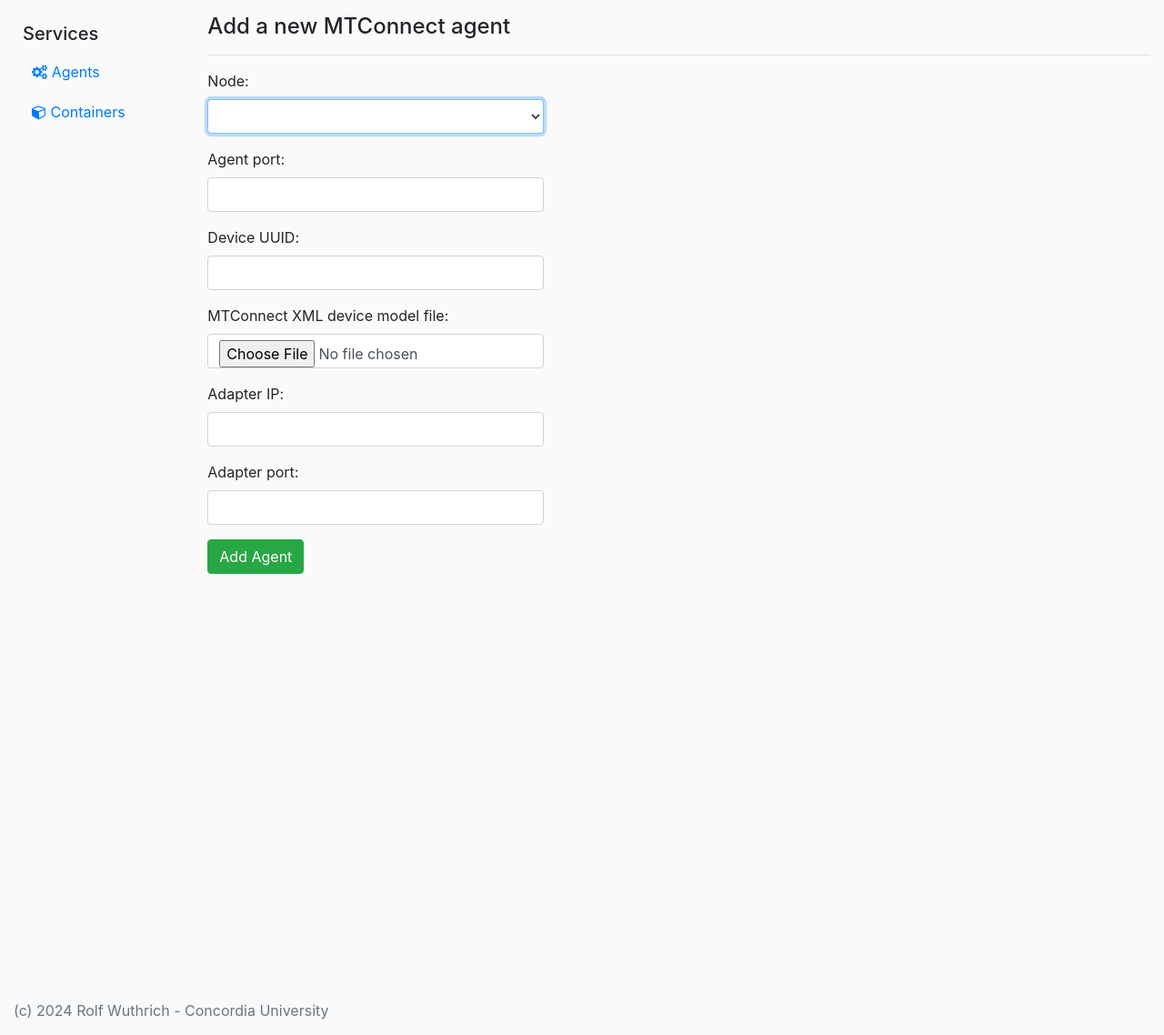
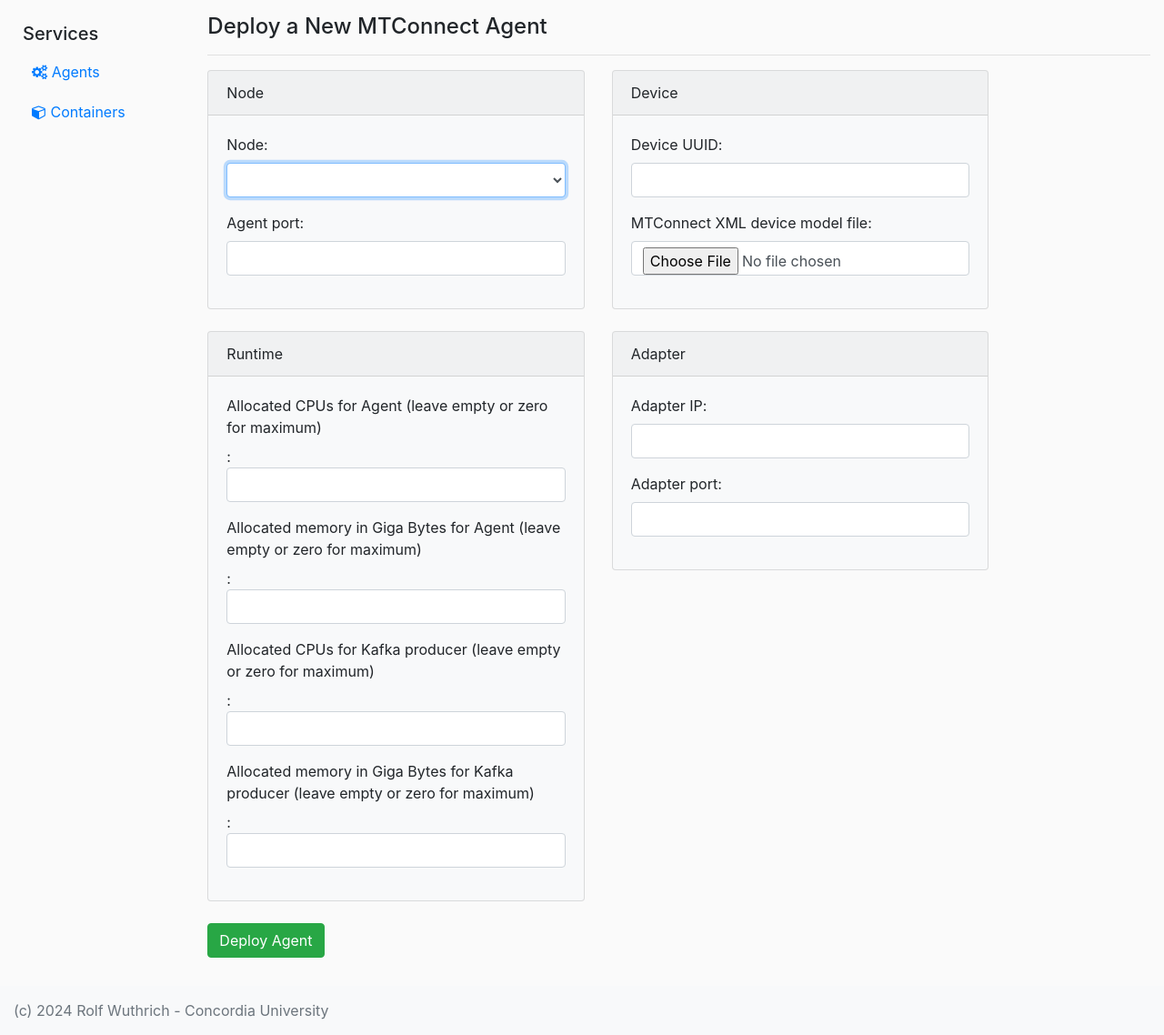
Before and after one commit to Demo-Smart-Factory-Concordia-University/OpenFactory, a Flask app: template openfactory/datafabric/app/services/templates/services/agents/agent_add.html in a window 1280 px wide. Shown: the part 56-1194 px from the top of the page at 91% size. Run offline with Flask 3, Linux system fonts and the light colour scheme; the template is opened without the code that fills it: values that come from a table or form of the project are taken from there, others are empty; some libraries are stand-ins or nearby versions.

Commit message:
Add runtime CPUs

```diff
--- a/openfactory/datafabric/app/main/rq_tasks/agent_up.py
+++ b/openfactory/datafabric/app/main/rq_tasks/agent_up.py
@@ -14,7 +14,7 @@ from openfactory.datafabric.app import db
 from openfactory.datafabric.app.main.models.tasks import RQTask
 
 
-def agent_up(agent, container, mtc_file):
+def agent_up(agent, container, mtc_file, producer_cpus):
     """ Spins up an MTConnect Agent """
     job = get_current_job()
     rq_task = db.session.get(RQTask, job.get_id())
@@ -73,7 +73,8 @@ def agent_up(agent, container, mtc_file):
             EnvVar(variable='KAFKA_PRODUCER_UUID', value=agent.uuid.upper().replace('-AGENT', '-PRODUCER')),
             EnvVar(variable='MTC_AGENT', value=f"{agent.agent_url}:{agent.agent_port}"),
             EnvVar(variable='MTC_AGENT_UUID', value='agent_uuid')
-        ]
+        ],
+        cpus=float(producer_cpus)
     )
     agent.producer_container = producer
     try:
--- a/openfactory/datafabric/app/services/agents/agent_add.py
+++ b/openfactory/datafabric/app/services/agents/agent_add.py
@@ -12,9 +12,9 @@ from flask import url_for
 from flask_login import login_required, current_user
 from flask_wtf import FlaskForm
 from flask_wtf.file import FileField, FileRequired
-from wtforms import IntegerField, StringField, SubmitField
+from wtforms import IntegerField, DecimalField, StringField, SubmitField
 from wtforms_sqlalchemy.fields import QuerySelectField
-from wtforms.validators import DataRequired, IPAddress, Regexp, ValidationError
+from wtforms.validators import DataRequired, IPAddress, Regexp, NumberRange, Optional, ValidationError
 from flask.views import MethodView
 
 import openfactory.config as config
@@ -34,22 +34,44 @@ class AgentAddForm(FlaskForm):
     """
     Agent add form
     """
-    node = QuerySelectField(query_factory=nodes)
+    node = QuerySelectField(query_factory=nodes,
+                            description='Node on which agent will be deployed')
     port = IntegerField('Agent port',
+                        description='Port where agent will listen',
                         validators=[DataRequired()])
     device_uuid = StringField('Device UUID',
+                              description='UUID of device agent handels',
                               validators=[DataRequired(),
                                           Regexp(r'^[a-zA-Z0-9-_]+$',
                                           message='Please use a single word with only alphanumeric characters and numbers')])
     mtc_file = FileField('MTConnect XML device model file',
+                         description='MTConnect device model file',
                          validators=[FileRequired()])
     adapter_ip = StringField('Adapter IP',
+                             description='IP address of adatper',
                              validators=[DataRequired(),
                                          IPAddress(ipv4=True, ipv6=False,
                                                    message="Please Enter a valid IP Address")])
     adapter_port = IntegerField('Adapter port',
+                                description='Port where the adapter listens',
                                 validators=[DataRequired()])
-    submit = SubmitField('Add Agent')
+    agent_cpus = DecimalField('Allocated CPUs for Agent (leave empty or zero for maximum)',
+                              description='CPUs allocated (can be fractions e.g. 0.5)',
+                              validators=[Optional(),
+                                          NumberRange(min=0,
+                                                      message='Number of CPUS cannot be negative')])
+    agent_memory = DecimalField('Allocated memory in Giga Bytes for Agent (leave empty or zero for maximum)',
+                                description='Maximal memory allocated (in GB)',
+                                validators=[Optional()])
+    producer_cpus = DecimalField('Allocated CPUs for Kafka producer (leave empty or zero for maximum)',
+                                 description='CPUs allocated (can be fractions e.g. 0.5)',
+                                 validators=[NumberRange(min=0,
+                                                         message='Number of CPUS cannot be negative')])
+    producer_memory = DecimalField('Allocated memory in Giga Bytes for Kafka producer (leave empty or zero for maximum)',
+                                   description='Maximal memory allocated (in GB)',
+                                   validators=[Optional()])
+
+    submit = SubmitField('Deploy Agent')
 
     def validate_device_uuid(form, field):
         """ Validate that device UUID is unique """
@@ -78,6 +100,18 @@ class AgentAddForm(FlaskForm):
         except ET.ParseError:
             raise ValidationError('The file does not seem to be an XML file')
 
+    def validate_agent_cpus(form, field):
+        """ Validate number of CPUs is less than number of CPUs of node """
+        node = form.node.data
+        if field.data > node.cpus:
+            raise ValidationError(f"Must be less than number of CPUs of deployment node ({node.cpus} cpus)")
+
+    def validate_producer_cpus(form, field):
+        """ Validate number of CPUs is less than number of CPUs of node """
+        node = form.node.data
+        if field.data > node.cpus:
+            raise ValidationError(f"Must be less than number of CPUs of deployment node ({node.cpus} cpus)")
+
 
 class AgentAdd(MethodView):
     """
@@ -95,7 +129,7 @@ class AgentAdd(MethodView):
         form = AgentAddForm()
         return render_template("services/agents/agent_add.html",
                                form=form,
-                               title='Add Agent')
+                               title='Deploy New Agent')
 
     def post(self):
         form = AgentAddForm()
@@ -118,6 +152,7 @@ class AgentAdd(MethodView):
                     EnvVar(variable='DOCKER_GATEWAY', value='172.17.0.1')
                 ],
                 command='mtcagent run agent.cfg',
+                cpus=float(form.agent_cpus.data)
             )
 
             # configure agent
@@ -132,10 +167,11 @@ class AgentAdd(MethodView):
             current_user.submit_RQ_task('agent_up',
                                         f'Deploying MTConnect agent {form.device_uuid.data.upper()} on {form.node.data} (this may take a while) ...',
                                         agent, container,
-                                        os.path.join(get_configuration('datastore_system'), 'device.xml'))
+                                        os.path.join(get_configuration('datastore_system'), 'device.xml'),
+                                        float(form.producer_cpus.data))
             return redirect(url_for('services.agents'))
         else:
             flash('Cannot create the desired agent. Some entries are not valid', "danger")
             return render_template("services/agents/agent_add.html",
                                    form=form,
-                                   title='Add Agent')
+                                   title='Deploy New Agent')
--- a/openfactory/datafabric/app/services/templates/services/agents/agent_add.html
+++ b/openfactory/datafabric/app/services/templates/services/agents/agent_add.html
@@ -3,9 +3,69 @@
 
 
 {% block content %}
-  <h4>Add a new MTConnect agent</h4>
+
+  {% set ns = namespace(first_field=true) %}
+
+  <h4>Deploy a New MTConnect Agent</h4>
   <hr>
-  <div class="float-left">
-    {{ wtf.quick_form(form, enctype="multipart/form-data") }}
-  </div>
+
+  <form method="post" novalidate enctype="multipart/form-data">
+      {{ form.hidden_tag() }}
+
+      <div class="container-fullwidth">
+          <div class="row">
+
+              <!-- left colum -->
+              <div class="col-sm-5">
+                  <div class="card bg-light">
+                      <div class="card-header">
+                          <span data-toggle="tooltip" data-placement="right" title="Node configurations">Node</span>
+                      </div>
+                      <div class="card-body">
+                          {{ wtf.form_field(form.node, ns.first_field) }}
+                          {{ wtf.form_field(form.port, ns.first_field) }}
+                      </div>
+                  </div><br>
+                  <div class="card bg-light">
+                      <div class="card-header">
+                          <span data-toggle="tooltip" data-placement="right" title="Runtime configurations">Runtime</span>
+                      </div>
+                      <div class="card-body">
+                          {{ wtf.form_field(form.agent_cpus, ns.first_field) }}
+                          {{ wtf.form_field(form.agent_memory, ns.first_field) }}
+                          {{ wtf.form_field(form.producer_cpus, ns.first_field) }}
+                          {{ wtf.form_field(form.producer_memory, ns.first_field) }}
+                      </div>
+                  </div>
+              </div>
+
+              <!-- right colum -->
+              <div class="col-sm-5">
+                  <div class="card bg-light">
+                      <div class="card-header">
+                          <span data-toggle="tooltip" data-placement="right" title="Device configurations">Device</span>
+                      </div>
+                      <div class="card-body">
+                          {{ wtf.form_field(form.device_uuid, ns.first_field) }}
+                          {{ wtf.form_field(form.mtc_file, ns.first_field) }}
+                      </div>
+                  </div><br>
+                  <div class="card bg-light">
+                      <div class="card-header">
+                          <span data-toggle="tooltip" data-placement="right" title="Adapter configurations">Adapter</span>
+                      </div>
+                      <div class="card-body">
+                          {{ wtf.form_field(form.adapter_ip, ns.first_field) }}
+                          {{ wtf.form_field(form.adapter_port, ns.first_field) }}
+                      </div>
+                  </div>
+              </div>
+
+          </div>
+      </div>
+      <br>
+      {{ wtf.form_field(form.submit, ns.first_field) }}
+
+  </form>
+
 {% endblock content %}
```
